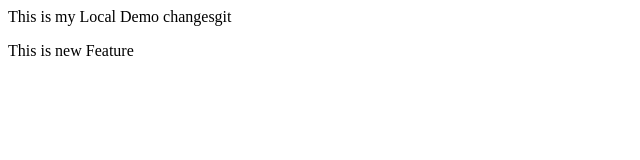
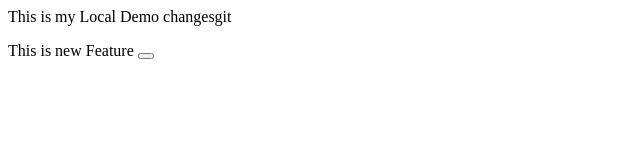
Before and after one commit to jgit5423/LocalDemo, a plain HTML site: page index.html in a window 1280 px wide. Shown: the full height of the page, 0-640 px from the left. Drawn offline with Linux system fonts and the light colour scheme.

Commit message:
New button

```diff
--- a/index.html
+++ b/index.html
@@ -1,2 +1,2 @@
 <p>This is my Local Demo changesgit</p>
-<p>This is new Feature</p>
+<p>This is new Feature <button></button></p>
```
